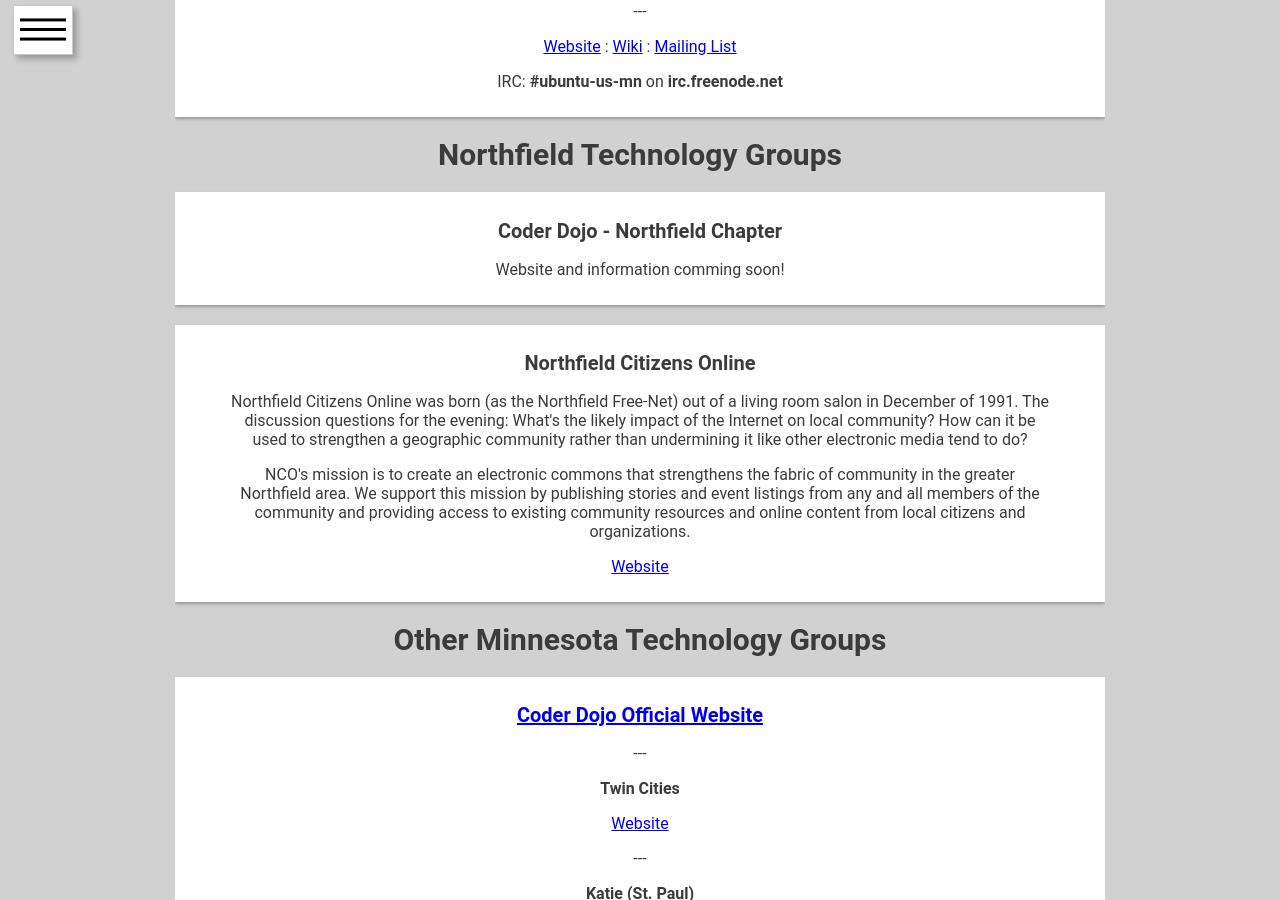
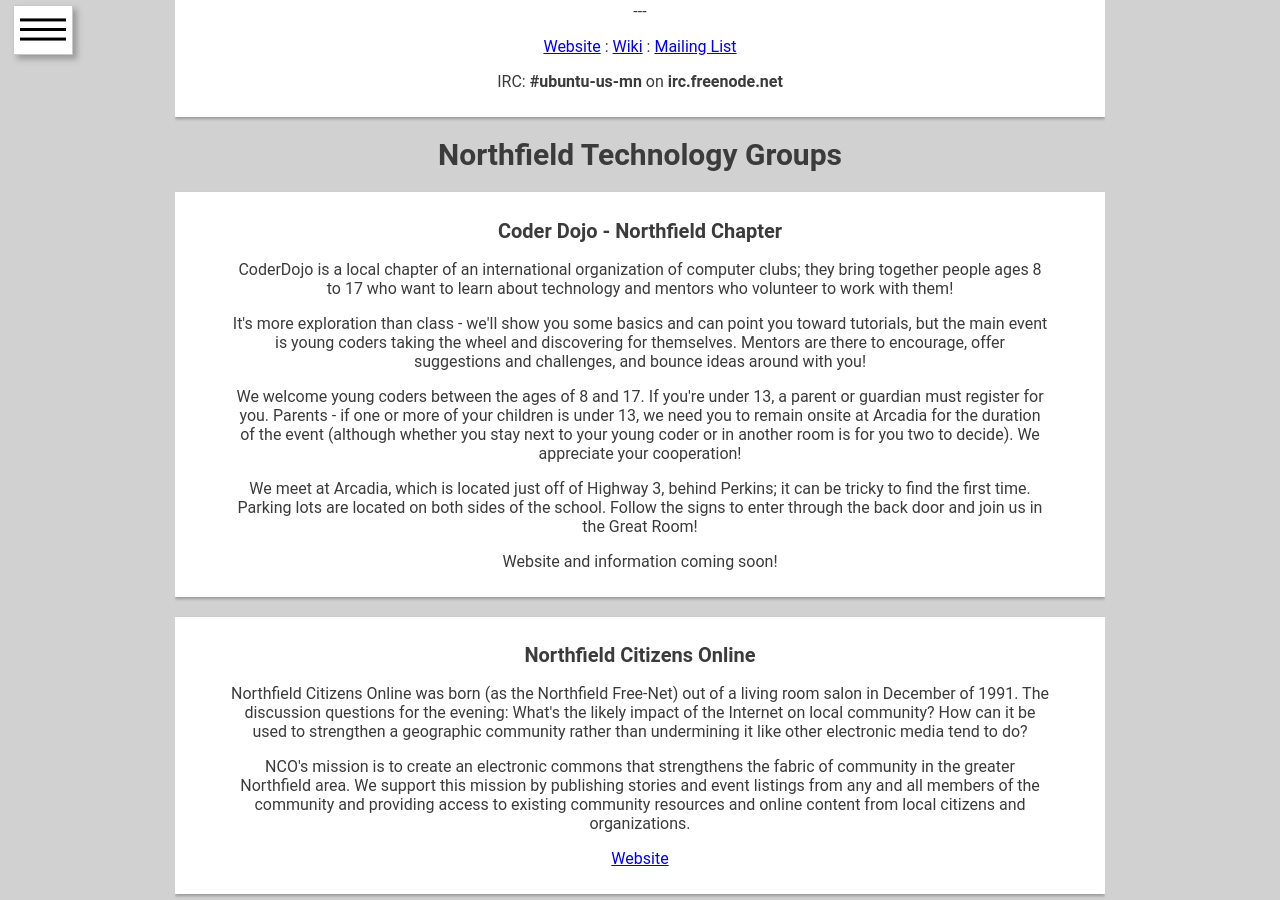
Before and after one commit to norlug/norlug.github.io, a Jekyll site: the page built from resources/index.html, in a window 1280 px wide and 900 px high, scrolled down 1299 px. Built offline with Jekyll 4.4.1, drawn with Linux system fonts in a browser that asks for light colours.

Commit message:
Added coder dojo details

```diff
--- a/resources/index.html
+++ b/resources/index.html
@@ -50,7 +50,13 @@
 <section class="card">
     <h2>Coder Dojo - Northfield Chapter</h2>
     <div class="content center">
-        <p>Website and information comming soon!</p>
+        <p>CoderDojo is a local chapter of an international organization of computer clubs; they bring together people ages 8 to 17 who want to learn about technology and mentors who volunteer to work with them!</p>
+
+         <p>It's more exploration than class - we'll show you some basics and can point you toward tutorials, but the main event is young coders taking the wheel and discovering for themselves. Mentors are there to encourage, offer suggestions and challenges, and bounce ideas around with you!</p>
+
+         <p> We welcome young coders between the ages of 8 and 17. If you're under 13, a parent or guardian must register for you. Parents - if one or more of your children is under 13, we need you to remain onsite at Arcadia for the duration of the event (although whether you stay next to your young coder or in another room is for you two to decide). We appreciate your cooperation!</p>
+         <p> We meet at Arcadia, which is located just off of Highway 3, behind Perkins; it can be tricky to find the first time. Parking lots are located on both sides of the school. Follow the signs to enter through the back door and join us in the Great Room!</p>
+        <p>Website and information coming soon!</p>
     </div>
 </section>
 <section class="card">
```
